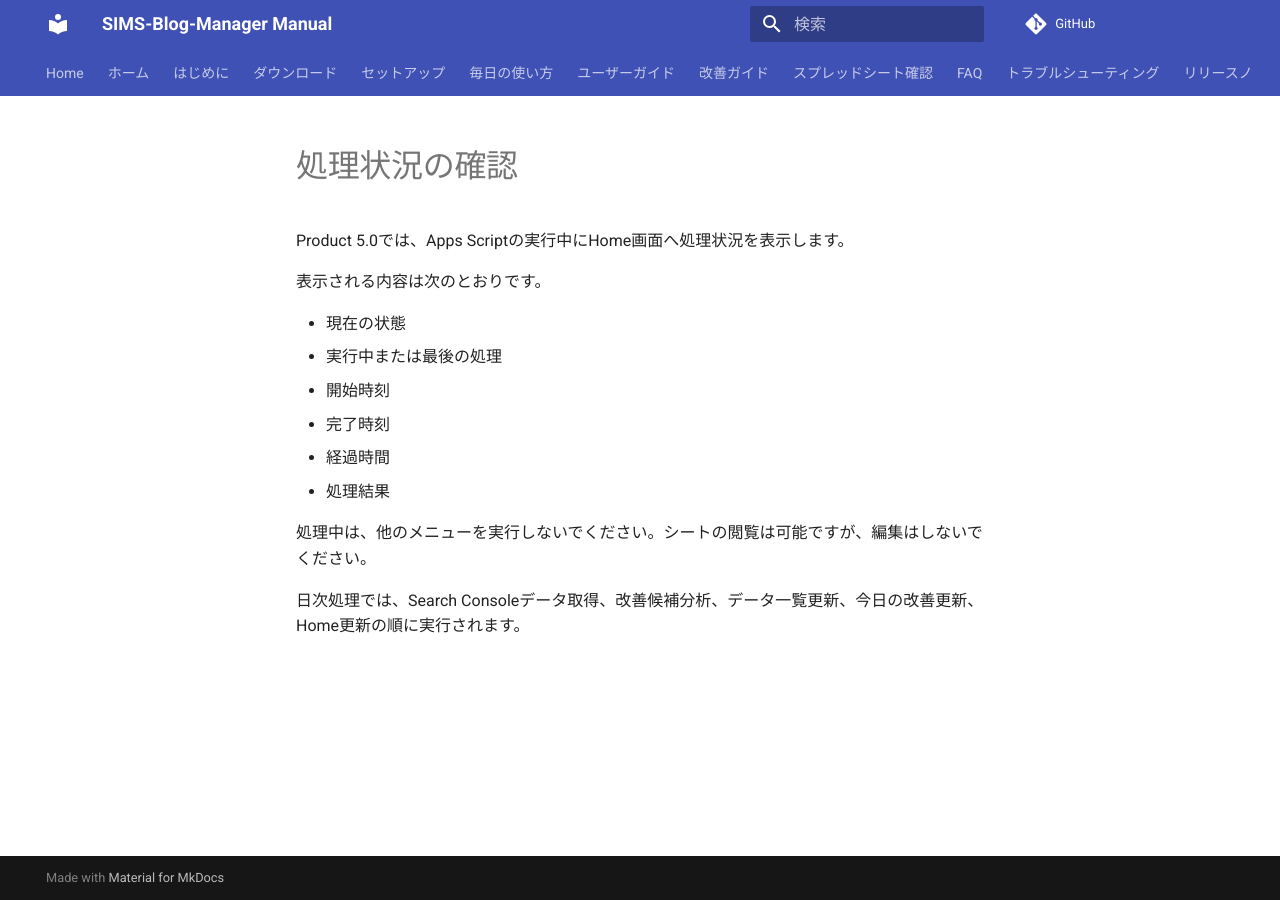
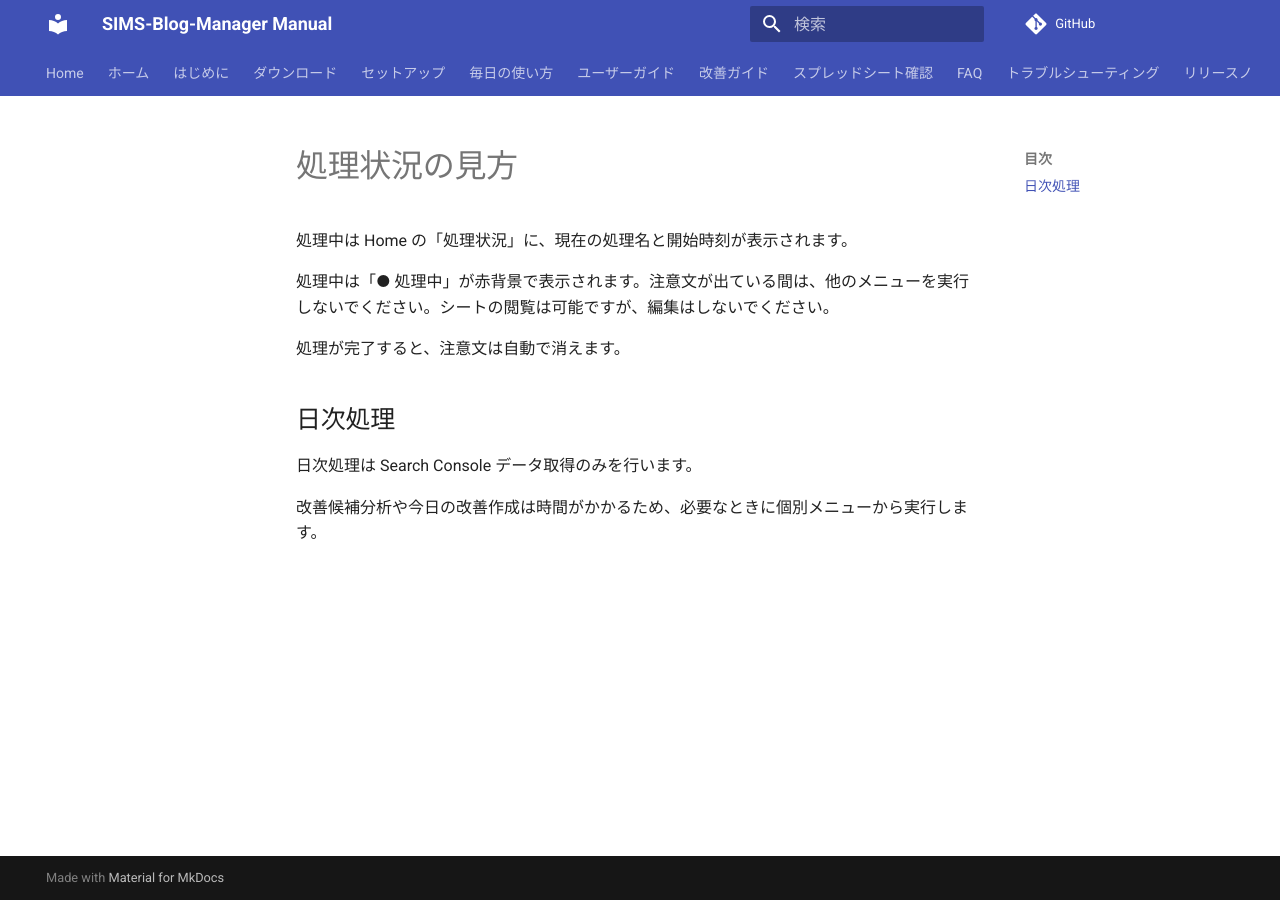
Before and after one commit to simstools55-ops/SIMS-Blog-Manager, an MkDocs documentation site: the page built from docs/user-guide/process-status.md, in a window 1280 px wide. Built offline with MkDocs 1.6.1 and Material for MkDocs 9.7.7, drawn with Linux system fonts in a browser that asks for light colours; comment, search, counter and statistics services are not loaded.

Commit message:
Product 5.0 Daily Fetch Status Fix

```diff
--- a/docs/user-guide/process-status.md
+++ b/docs/user-guide/process-status.md
@@ -1,16 +1,13 @@
-# 処理状況の確認
+# 処理状況の見方
 
-Product 5.0では、Apps Scriptの実行中にHome画面へ処理状況を表示します。
+処理中は Home の「処理状況」に、現在の処理名と開始時刻が表示されます。
 
-表示される内容は次のとおりです。
+処理中は「● 処理中」が赤背景で表示されます。注意文が出ている間は、他のメニューを実行しないでください。シートの閲覧は可能ですが、編集はしないでください。
 
-- 現在の状態
-- 実行中または最後の処理
-- 開始時刻
-- 完了時刻
-- 経過時間
-- 処理結果
+処理が完了すると、注意文は自動で消えます。
 
-処理中は、他のメニューを実行しないでください。シートの閲覧は可能ですが、編集はしないでください。
+## 日次処理
 
-日次処理では、Search Consoleデータ取得、改善候補分析、データ一覧更新、今日の改善更新、Home更新の順に実行されます。
+日次処理は Search Console データ取得のみを行います。
+
+改善候補分析や今日の改善作成は時間がかかるため、必要なときに個別メニューから実行します。
```
Also changed, not shown: CHANGELOG.md (+4 -16 lines), PRODUCT_BODY_README.md (+3 -27 lines), README.md (+7 -16 lines), 1 other file.
